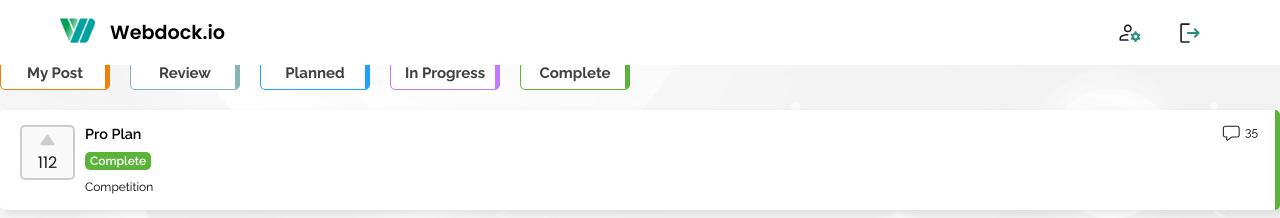
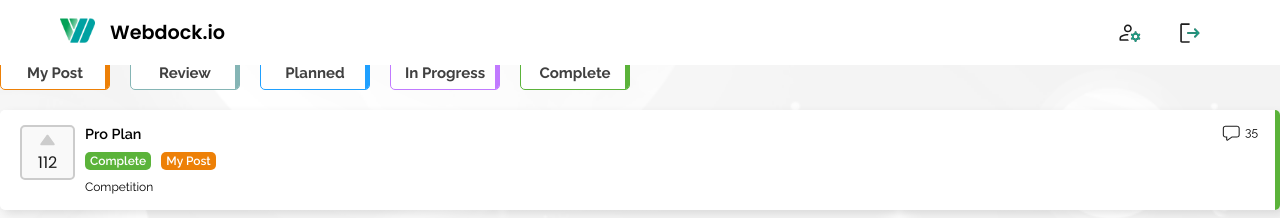
Before and after one commit to soklope/webdock, a React (Vite) app in the folder webdock-app/: page /listview in a window 1280 px wide. Both pictures are taken after a click on the button "LOGIN AS USER". Shown: the top 218 px of the page. Built offline with nearby package versions, Linux system fonts and the light colour scheme.

Commit message:
Render "my post" tag to post

```diff
--- a/webdock-app/src/components/ListViewArray/ListViewArray.jsx
+++ b/webdock-app/src/components/ListViewArray/ListViewArray.jsx
@@ -37,11 +37,12 @@ export default function ListViewArray() {
                     <ListViewPostItem
                         title={post.title}
                         category={post.category}
-                        status={post.status}
+                        status={post.status !== "My Post" ? post.status : false}
                         numberOfComments={post.numberOfComments}
                         totalUpvotes={post.numberOfUpvotes}
                         statusColor={getColorTagFromStatus(post.status)}
                         indicatorColor={getColorTagFromStatus(post.status)}
+                        myOwnStatus={post.isYourPost ? true : false}
                         />
                 </div>
             ))}
--- a/webdock-app/src/components/ListViewPostItem/ListViewPostItem.jsx
+++ b/webdock-app/src/components/ListViewPostItem/ListViewPostItem.jsx
@@ -1,7 +1,7 @@
 import "./ListViewPostItem.scss";
 import UpvoteBtn from "../UpvoteBtn/UpvoteBtn";
 
-export default function ListViewPostItem({ title, category, status, numberOfComments, statusColor, totalUpvotes, indicatorColor }) {
+export default function ListViewPostItem({ title, category, status, numberOfComments, statusColor, totalUpvotes, indicatorColor, myOwnStatus }) {
 
   return (
     <div className="listview-child-container">
@@ -13,7 +13,10 @@ export default function ListViewPostItem({ title, category, status, numberOfComm
 
       <div className="listview-child-container__title-category-tag">
         <p className="listview-child-container__title">{title}</p>
-        <p className={`listview-child-container__tag ${statusColor}`}>{status}</p>
+        <div className="listview-child-container__tag-parent">
+          { status && <p className={`listview-child-container__tag ${statusColor}`}>{status}</p>}
+          { myOwnStatus && <p className={`listview-child-container__tag tag-my-post-color`}>My Post</p>}
+        </div>
         <p className="listview-child-container__category">{category}</p>
       </div>
 
--- a/webdock-app/src/components/ListViewPostItem/ListViewPostItem.scss
+++ b/webdock-app/src/components/ListViewPostItem/ListViewPostItem.scss
@@ -82,6 +82,11 @@
         font-weight: 400;
     }
 
+    &__tag-parent {
+        display: flex;
+        gap: 10px;
+    }
+
     &__tag {
         font-size: 0.75rem;
         font-weight: 600;
--- a/webdock-app/src/dummyDb.js
+++ b/webdock-app/src/dummyDb.js
@@ -219,6 +219,7 @@ export const postArrayDb = [
     status: "Complete",
     category: "Competition",
     createdAt: new Date("2021-05-15"),
+    isYourPost: true,
   },
   {
     title: "Cloud Hosting",
@@ -228,6 +229,7 @@ export const postArrayDb = [
     status: "Complete",
     category: "Perfect Server Stacks",
     createdAt: new Date("2020-06-28"),
+    isYourPost: false,
   },
   {
     title: "Dedicated Servers",
@@ -237,6 +239,7 @@ export const postArrayDb = [
     status: "Complete",
     category: "Billing Features",
     createdAt: new Date("2020-07-10"),
+    isYourPost: false,
   },
   {
     title: "Business Plan",
@@ -246,6 +249,7 @@ export const postArrayDb = [
     status: "In Progress",
     category: "Networking",
     createdAt: new Date("2021-08-10"),
+    isYourPost: false,
   },
   {
     title: "Enterprise Plan",
@@ -255,6 +259,7 @@ export const postArrayDb = [
     status: "In Progress",
     category: "Mobile App",
     createdAt: new Date("2019-07-25"),
+    isYourPost: false,
   },
   {
     title: "Reseller Hosting",
@@ -264,6 +269,7 @@ export const postArrayDb = [
     status: "In Progress",
     category: "Hardware and Products",
     createdAt: new Date("2019-11-30"),
+    isYourPost: false,
   },
   {
     title: "Basic Plan",
@@ -273,6 +279,7 @@ export const postArrayDb = [
     status: "Planned",
     category: "Dashboard Features",
     createdAt: new Date("2022-10-01"),
+    isYourPost: false,
   },
   {
     title: "WordPress Hosting",
@@ -282,6 +289,7 @@ export const postArrayDb = [
     status: "Planned",
     category: "Documentation",
     createdAt: new Date("2020-11-15"),
+    isYourPost: false,
   },
   {
     title: "VPS Hosting",
@@ -291,6 +299,7 @@ export const postArrayDb = [
     status: "Planned",
     category: "Hardware and Products",
     createdAt: new Date("2021-09-05"),
+    isYourPost: false,
   },
   {
     title: "Email Hosting",
@@ -300,6 +309,7 @@ export const postArrayDb = [
     status: "Planned",
     category: "Billing Features",
     createdAt: new Date("2019-12-20"),
+    isYourPost: false,
   },
   {
     title: "Hosting",
@@ -309,6 +319,7 @@ export const postArrayDb = [
     status: "My Post",
     category: "Features",
     createdAt: new Date("2020-12-21"),
+    isYourPost: true,
   },
   {
     title: "Email",
@@ -318,6 +329,7 @@ export const postArrayDb = [
     status: "Review",
     category: "Features",
     createdAt: new Date("2020-10-11"),
+    isYourPost: true,
   },
   {
     title: "Reseller Hosting ",
@@ -327,6 +339,7 @@ export const postArrayDb = [
     status: "Review",
     category: "Billing",
     createdAt: new Date("2020-12-21"),
+    isYourPost: false,
   },
   {
     title: "WordPress ",
@@ -336,5 +349,6 @@ export const postArrayDb = [
     status: "My Post",
     category: "Documentation",
     createdAt: new Date("2020-12-15"),
+    isYourPost: true,
   },
-  ];
+];
```
Also changed, not shown: webdock-app/src/stores/postArrayStore.js (indentation only).
